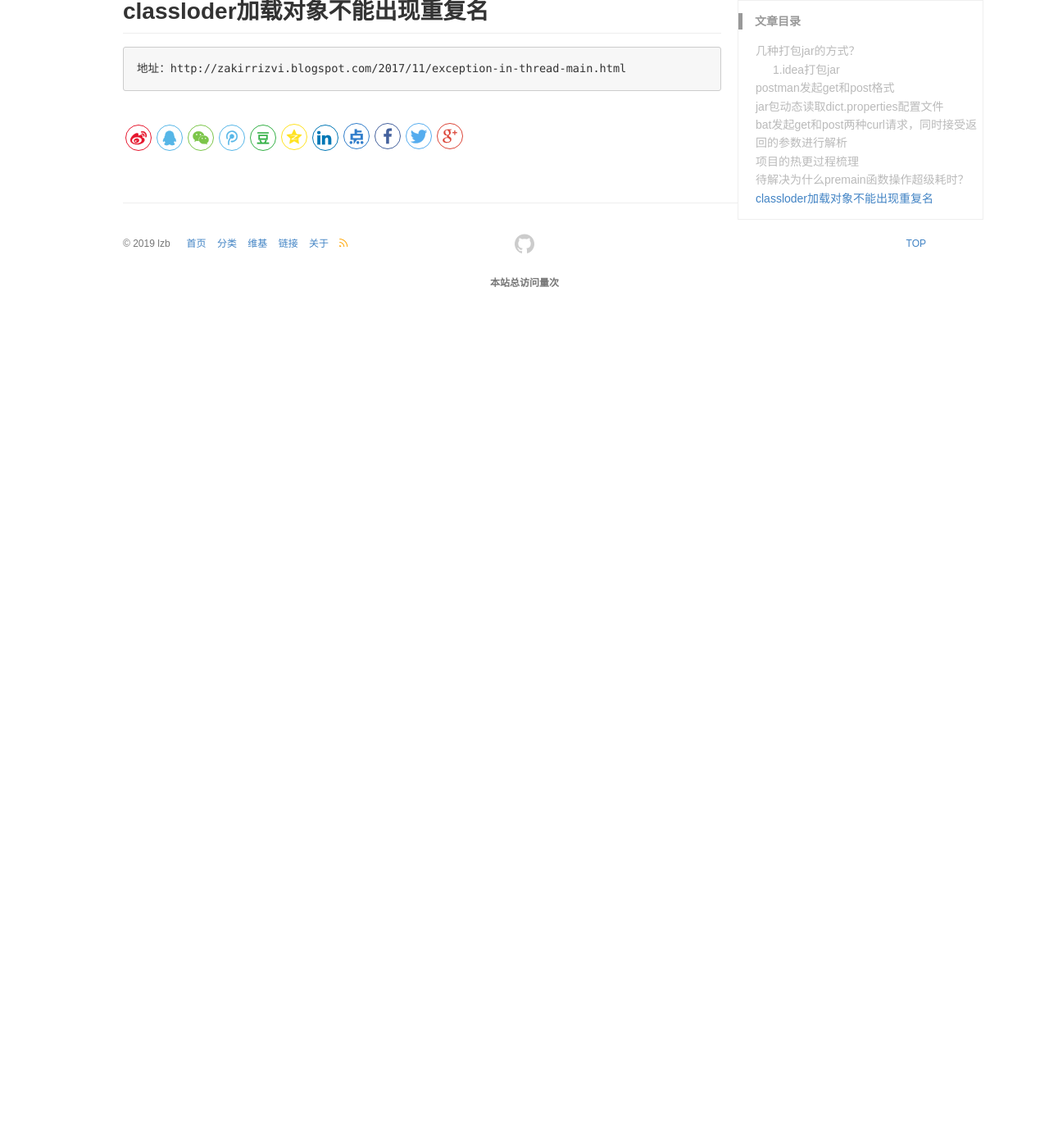
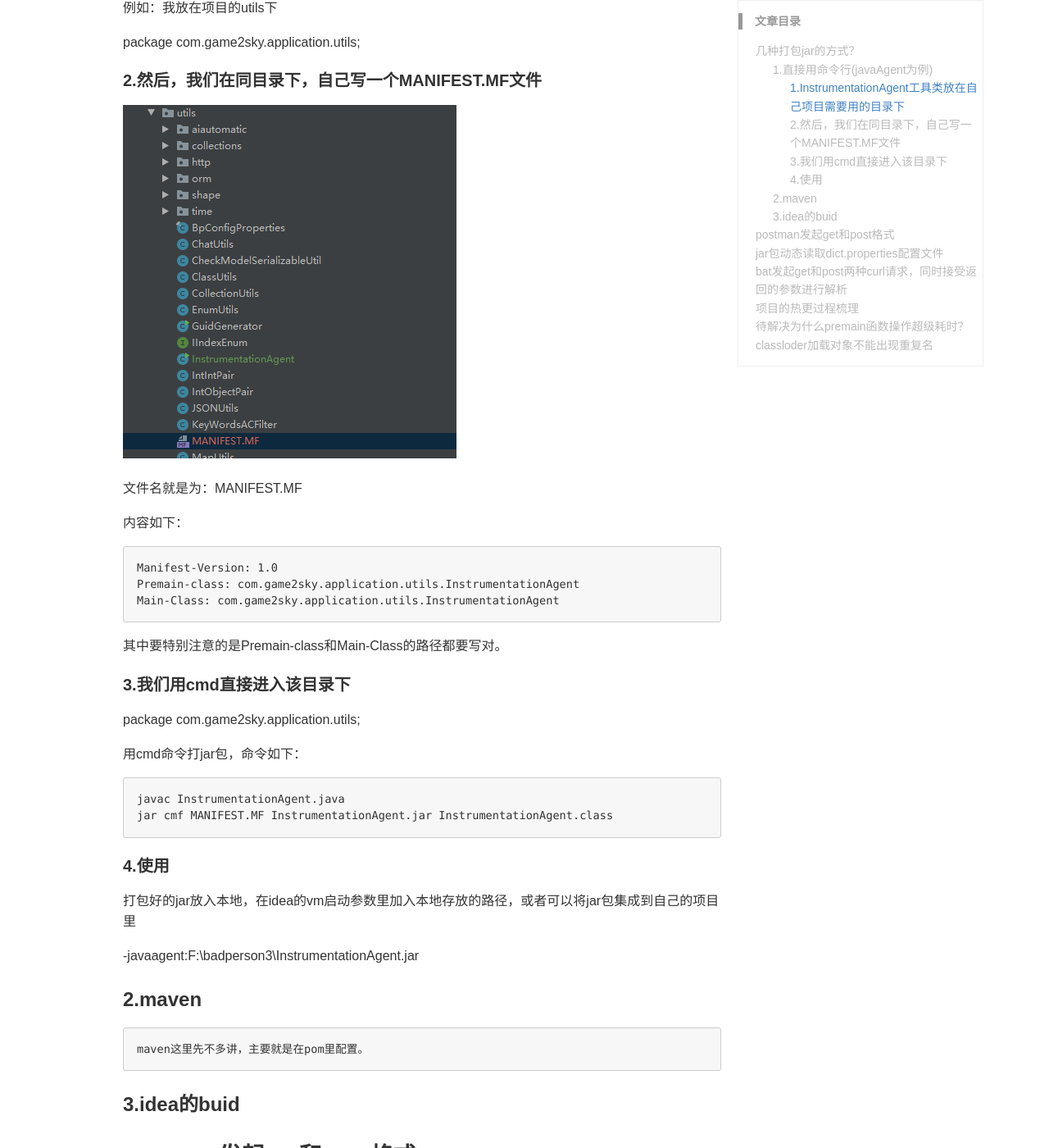
Before and after one commit to lizb0907/lizb0907.github.io, a Jekyll site: the page built from _posts/mmo-game/2020-03-09-ReloadDictData.md, in a window 1280 px wide and 1400 px high, scrolled down 1210 px. Shown: the whole window at 82% size. Built offline with Jekyll 4.4.1, drawn with Linux system fonts in a browser that asks for light colours; comment, search, counter and statistics services are not loaded; before the commit the page ends 1604 px from its top, so only the background shows below that; some of the changed text lies outside the part shown.

Commit message:
add reload

````diff
--- a/_posts/mmo-game/2020-03-09-ReloadDictData.md
+++ b/_posts/mmo-game/2020-03-09-ReloadDictData.md
@@ -15,16 +15,54 @@ keywords: reload game check
 
 ## 几种打包jar的方式？
 
+### 1.直接用命令行(javaAgent为例)
+
+#### 1.InstrumentationAgent工具类放在自己项目需要用的目录下
+
+![](/images/posts/mmo_game/26.png)
+
+例如：我放在项目的utils下
+
+package com.game2sky.application.utils;
+
+#### 2.然后，我们在同目录下，自己写一个MANIFEST.MF文件
+
+![](/images/posts/mmo_game/27.png)
+
+文件名就是为：MANIFEST.MF
+
+内容如下：
 ```sh
-1.直接用命令行
-
-2.maven
-
-3.idea的buid
+Manifest-Version: 1.0
+Premain-class: com.game2sky.application.utils.InstrumentationAgent
+Main-Class: com.game2sky.application.utils.InstrumentationAgent
 ```
 
+其中要特别注意的是Premain-class和Main-Class的路径都要写对。
 
-### 1.idea打包jar
+#### 3.我们用cmd直接进入该目录下
+
+package com.game2sky.application.utils;
+
+用cmd命令打jar包，命令如下：
+
+```sh
+javac InstrumentationAgent.java
+jar cmf MANIFEST.MF InstrumentationAgent.jar InstrumentationAgent.class
+```
+#### 4.使用
+
+打包好的jar放入本地，在idea的vm启动参数里加入本地存放的路径，或者可以将jar包集成到自己的项目里
+
+ -javaagent:F:\badperson3\InstrumentationAgent.jar
+
+### 2.maven
+
+```sh
+maven这里先不多讲，主要就是在pom里配置。
+```
+
+### 3.idea的buid
 
 ## postman发起get和post格式
 
````
Also changed, not shown: _posts/mmo-game/2018-08-28-Move.md (+1 -0 lines), images/posts/mmo_game/26.png (added), images/posts/mmo_game/27.png (added).
